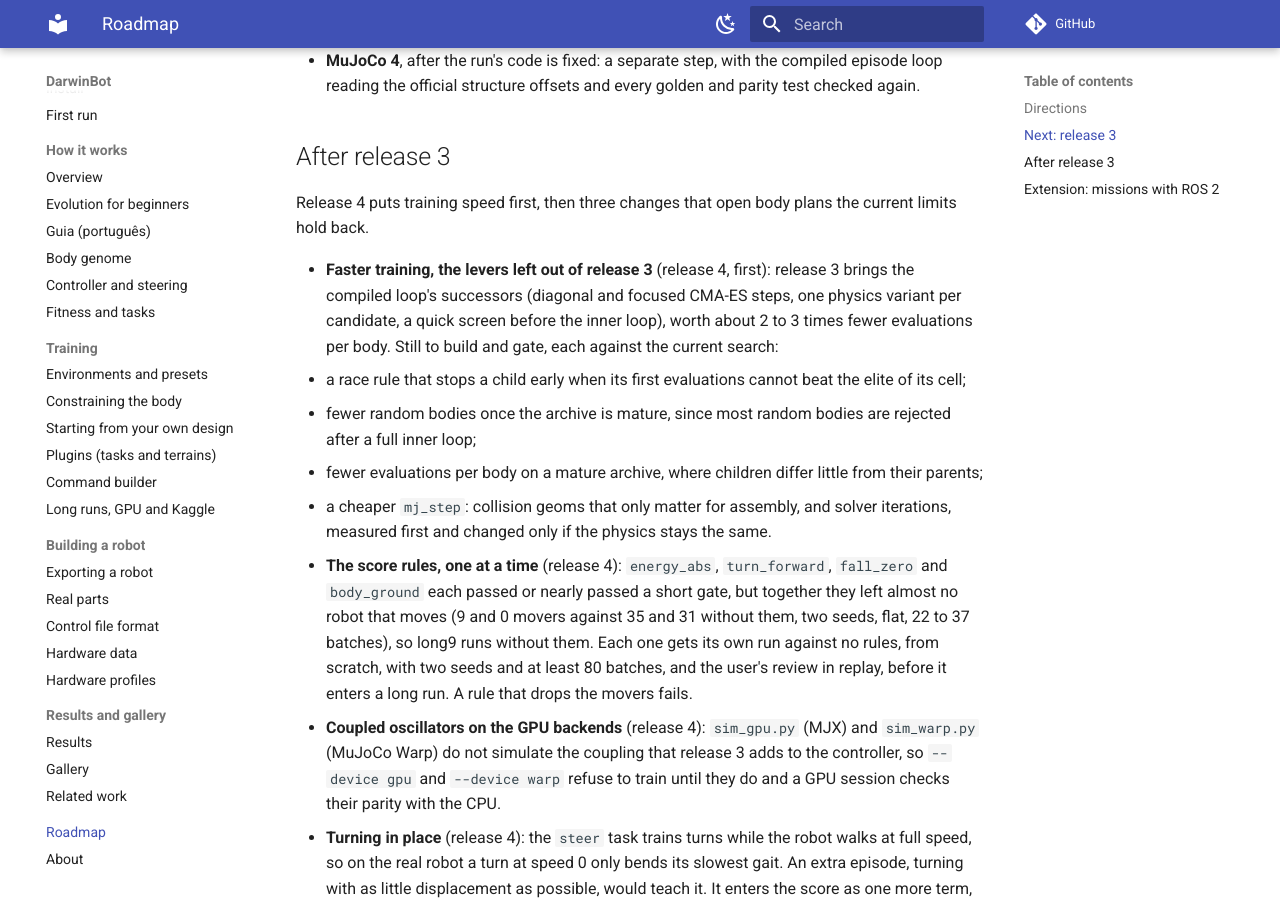
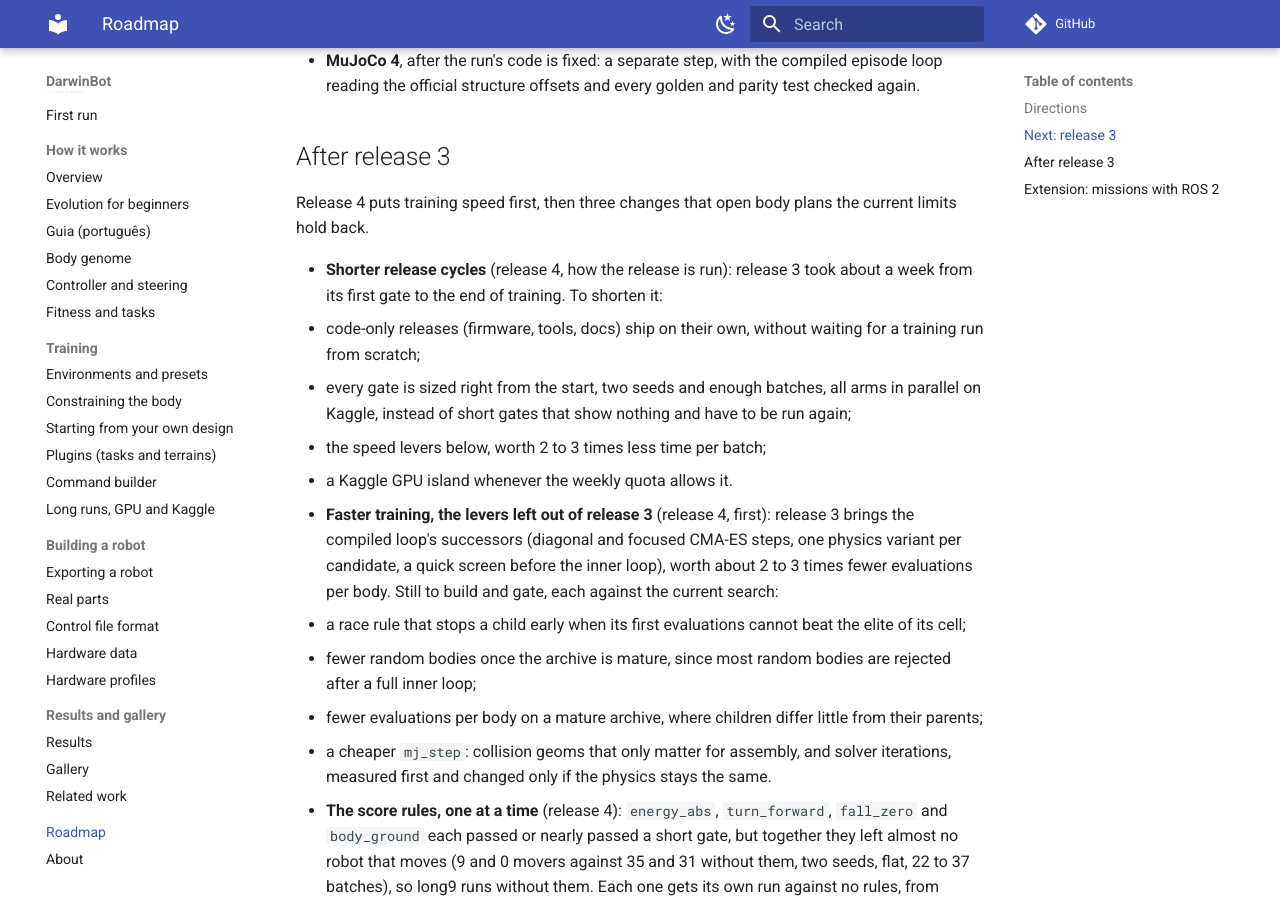
Before and after one commit to mpena2099/darwinbot, an MkDocs documentation site: the page built from docs/roadmap.md, in a window 1280 px wide and 900 px high, scrolled down 1928 px. Built offline with MkDocs 1.6.1 and Material for MkDocs 9.7.7, drawn with Linux system fonts in a browser that asks for light colours; comment, search, counter and statistics services are not loaded.

Commit message:
Roadmap: shorter release cycles in release 4

```diff
--- a/docs/roadmap.md
+++ b/docs/roadmap.md
@@ -91,6 +91,15 @@ against the current rules:
 Release 4 puts training speed first, then three changes that open body plans
 the current limits hold back.
 
+- **Shorter release cycles** (release 4, how the release is run): release 3
+  took about a week from its first gate to the end of training. To shorten it:
+  - code-only releases (firmware, tools, docs) ship on their own, without
+    waiting for a training run from scratch;
+  - every gate is sized right from the start, two seeds and enough batches,
+    all arms in parallel on Kaggle, instead of short gates that show nothing
+    and have to be run again;
+  - the speed levers below, worth 2 to 3 times less time per batch;
+  - a Kaggle GPU island whenever the weekly quota allows it.
 - **Faster training, the levers left out of release 3** (release 4, first):
   release 3 brings the compiled loop's successors (diagonal and focused
   CMA-ES steps, one physics variant per candidate, a quick screen before the
```
